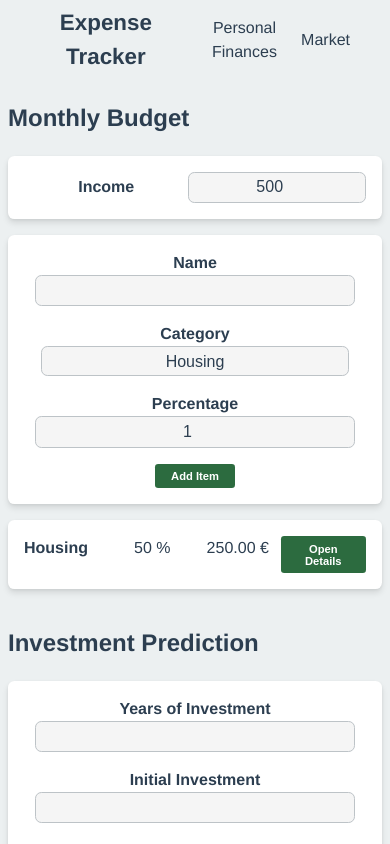
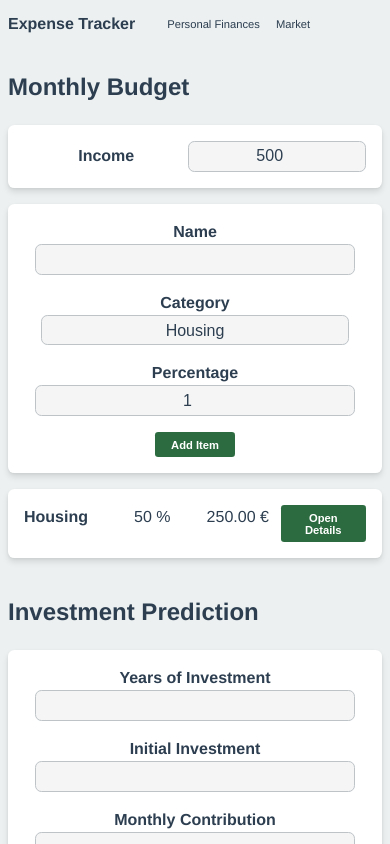
Before and after one commit to andrebarros7201/expense-tracker, a React (Vite) app: page / in a window 390 px wide. Shown: the top 844 px of the page. Built offline with nearby package versions, Linux system fonts and the light colour scheme.

Commit message:
reduce header font size on smaller screens

```diff
--- a/src/components/header/Header.module.scss
+++ b/src/components/header/Header.module.scss
@@ -1,4 +1,5 @@
 @use "../../styles/colors";
+@use "../../styles/mixins";
 
 .header {
   display: flex;
@@ -6,10 +7,6 @@
   justify-content: flex-start;
   align-items: center;
   gap: 2rem;
-
-  @media (max-width: 800px) {
-    padding: 0 2rem;
-  }
 }
 
 .header__list {
@@ -26,12 +23,20 @@
   font-size: 1.4rem;
   font-weight: bold;
   margin: 0;
+
+  @include mixins.respond-to(md) {
+    font-size: 1rem;
+  }
 }
 
 .header__list-item {
   text-decoration: none;
   cursor: pointer;
   transition: all 50ms ease-in-out;
+
+  @include mixins.respond-to(md) {
+    font-size: 0.7rem;
+  }
 
   &:hover {
     transform: scale(1.05);
```
